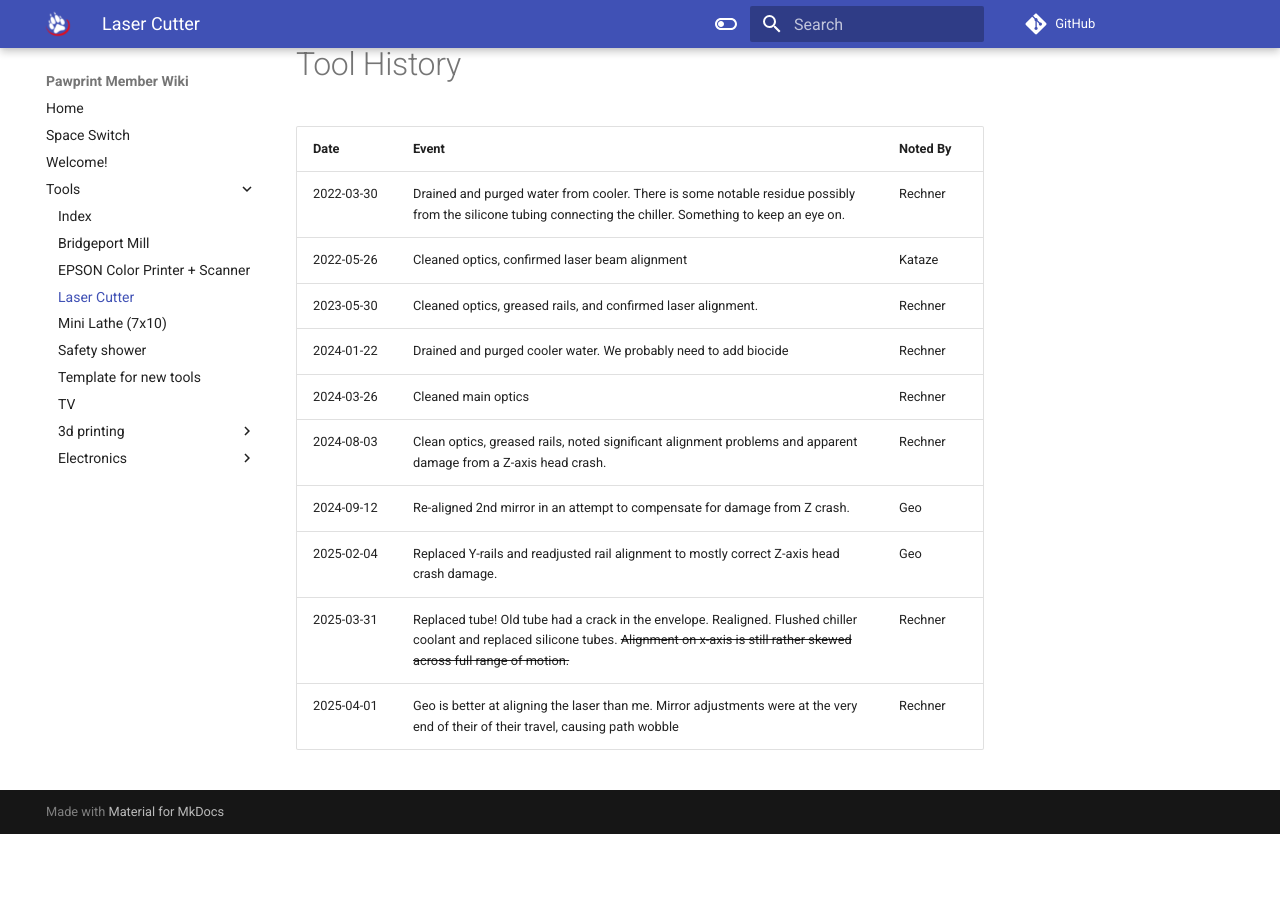
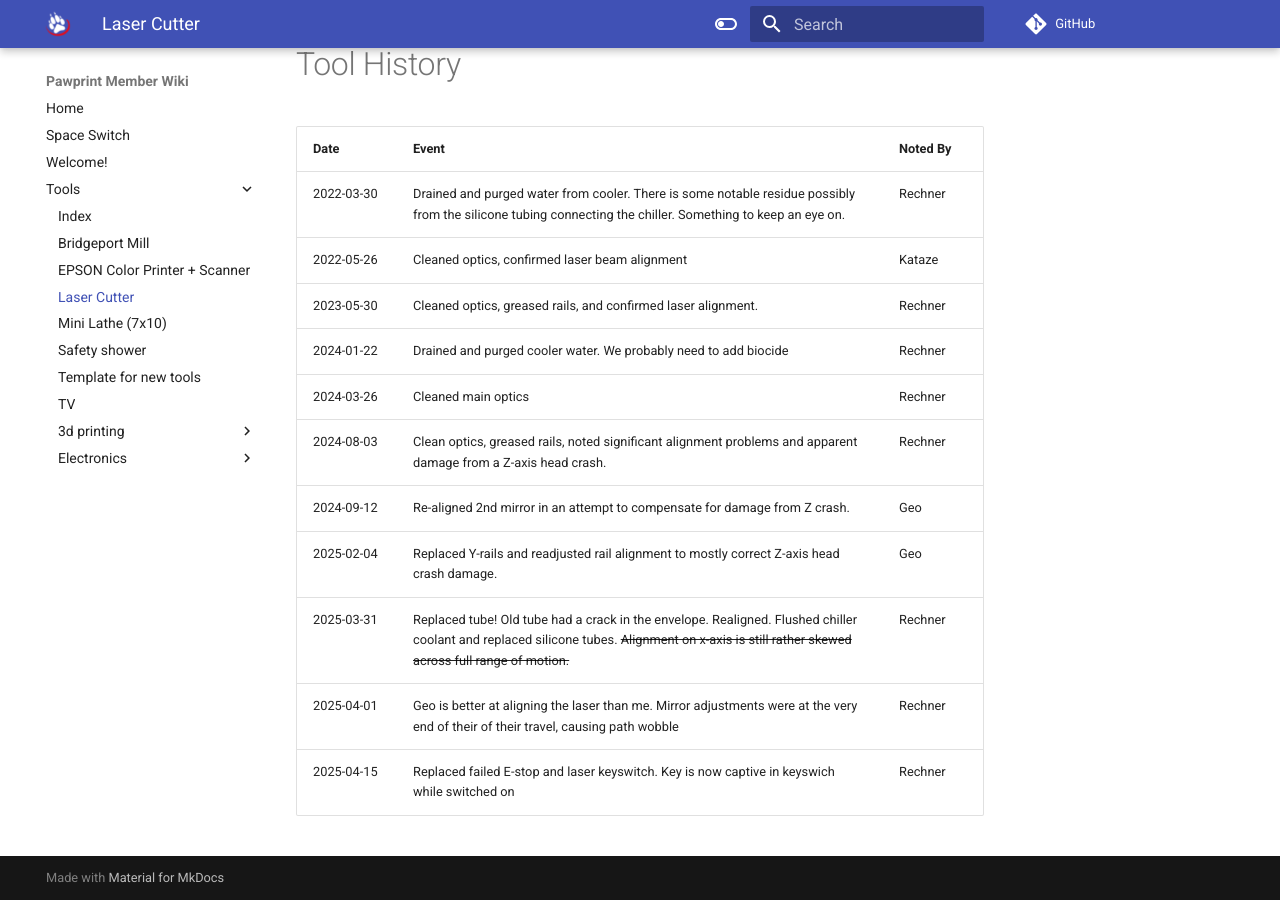
Before and after one commit to PawprintPrototyping/pawprintprototyping.github.io, an MkDocs documentation site: the page built from docs/tools/laser.md, in a window 1280 px wide and 900 px high, scrolled down 7070 px. Built offline with MkDocs 1.6.1 and Material for MkDocs 9.7.7, drawn with Linux system fonts in a browser that asks for light colours; comment, search, counter and statistics services are not loaded; before the commit the page ends 7904 px from its top, so only the background shows below that.

Commit message:
Update laser.md

```diff
--- a/docs/tools/laser.md
+++ b/docs/tools/laser.md
@@ -216,3 +216,4 @@ You can also manually level by jogging the Z up and down, and using the short en
 |2025-02-04 | Replaced Y-rails and readjusted rail alignment to mostly correct Z-axis head crash damage. | Geo
 |2025-03-31 | Replaced tube!  Old tube had a crack in the envelope.  Realigned.  Flushed chiller coolant and replaced silicone tubes. ~~Alignment on x-axis is still rather skewed across full range of motion.~~ | Rechner
 |2025-04-01 | Geo is better at aligning the laser than me.  Mirror adjustments were at the very end of their of their travel, causing path wobble | Rechner
+|2025-04-15 | Replaced failed E-stop and laser keyswitch.  Key is now captive in keyswich while switched on | Rechner
```
